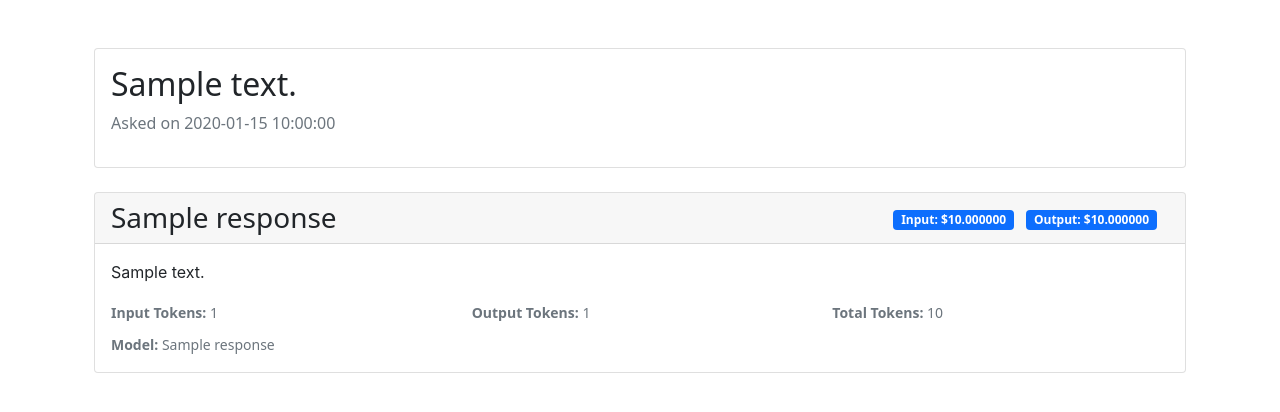
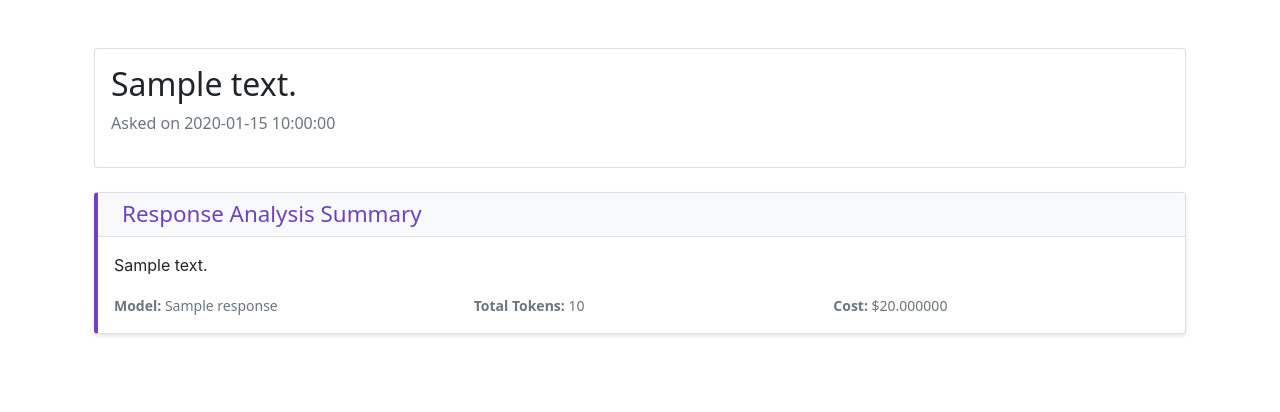
Before and after one commit to gmichnikov/ask-many-llms, a Flask app: page /questions/question/1 in a window 1280 px wide. Shown: the part 56-468 px from the top of the page. Run offline with Flask 2, Linux system fonts and the light colour scheme; a user stored in the database is signed in; tables that the repository leaves empty hold one stand-in row (values such as "Sample post"); parts of the project's set-up code (start-up, migrations or seed data) failed here and were passed over; some libraries are stand-ins or nearby versions.

Commit message:
Add a summary message at the top

```diff
--- a/app/routes/questions.py
+++ b/app/routes/questions.py
@@ -65,10 +65,48 @@ def view_question(question_id):
         flash('You do not have permission to view this question.', 'error')
         return redirect(url_for('main.index'))
 
-    # Get responses for this question
-    responses = question.responses
+    # Get responses for this question, excluding the summary response
+    responses = [r for r in question.responses if r.id != question.summary_response_id]
 
-    return render_template('questions/view.html', question=question, responses=responses)
+    # Generate summary if we have responses but no summary yet
+    if responses and not question.summary_response:
+        try:
+            # Format responses for summary generation
+            formatted_responses = [{
+                'llm_name': r.llm_name,
+                'content': r.content
+            } for r in responses]
+
+            # Generate summary
+            summary = llm_service.generate_summary(question.content, formatted_responses)
+
+            # Create summary response record
+            summary_response = Response(
+                question_id=question.id,
+                content=summary['content'],
+                llm_name=summary['llm_name'],
+                model_name=summary['metadata']['model'],
+                input_tokens=summary['metadata']['input_tokens'],
+                output_tokens=summary['metadata']['output_tokens'],
+                total_tokens=summary['metadata']['total_tokens'],
+                input_cost=summary['metadata']['input_cost'],
+                output_cost=summary['metadata']['output_cost']
+            )
+
+            # Save summary response and update question
+            db.session.add(summary_response)
+            db.session.flush()  # Get the ID of the new response
+            question.summary_response_id = summary_response.id
+            db.session.commit()
+
+        except Exception as e:
+            db.session.rollback()
+            flash(f'Error generating summary: {str(e)}', 'error')
+
+    return render_template('questions/view.html',
+                         question=question,
+                         responses=responses,
+                         summary_response=question.summary_response)
 
 @bp.route('/questions')
 @login_required
--- a/app/services/llm_service.py
+++ b/app/services/llm_service.py
@@ -215,3 +215,36 @@ class LLMService:
                 'safety_ratings': getattr(response, 'safety_ratings', None)
             }
         }
+
+    def generate_summary(self, question: str, responses: List[Dict]) -> Dict:
+        """Generate a summary of the responses using Gemini 2.5 Flash."""
+        # Format the responses for the prompt
+        formatted_responses = []
+        for resp in responses:
+            formatted_responses.append(f"Response from {resp['llm_name']}:\n{resp['content']}\n")
+
+        # Create the prompt
+        prompt = f"""Please analyze the following responses to this question and provide a brief summary of the key points of agreement and disagreement:
+
+Question: {question}
+
+Responses:
+{''.join(formatted_responses)}
+
+Please provide a concise summary that:
+1. Highlights the main points of agreement between the responses
+2. Notes any significant disagreements or different perspectives
+3. Identifies any unique insights from specific models
+4. Keeps the summary brief and focused on the most important points
+
+Format your response in clear, well-structured paragraphs."""
+
+        # Get the summary using Gemini 2.5 Flash
+        model_name = 'gemini-2.5-flash-preview-05-20'
+        response = self._get_gemini_response(prompt, model_name)
+
+        return {
+            'llm_name': 'Gemini 2.5 Flash',
+            'content': response['content'],
+            'metadata': response['metadata']
+        }
--- a/app/templates/questions/view.html
+++ b/app/templates/questions/view.html
@@ -12,6 +12,41 @@
                     <p class="text-muted">Asked on {{ question.timestamp.strftime('%Y-%m-%d %H:%M:%S') }}</p>
                 </div>
             </div>
+
+            {% if summary_response %}
+            <div class="card mb-4 summary-card">
+                <div class="card-header bg-light">
+                    <h3 class="mb-0">
+                        <i class="fas fa-chart-line me-2"></i>
+                        Response Analysis Summary
+                    </h3>
+                </div>
+                <div class="card-body">
+                    <div class="response-content markdown-body">
+                        {{ summary_response.content|markdown|safe }}
+                    </div>
+                    <div class="metadata mt-3">
+                        <div class="row">
+                            <div class="col-md-4">
+                                <small class="text-muted">
+                                    <strong>Model:</strong> {{ summary_response.model_name }}
+                                </small>
+                            </div>
+                            <div class="col-md-4">
+                                <small class="text-muted">
+                                    <strong>Total Tokens:</strong> {{ summary_response.total_tokens }}
+                                </small>
+                            </div>
+                            <div class="col-md-4">
+                                <small class="text-muted">
+                                    <strong>Cost:</strong> ${{ "%.6f"|format(summary_response.input_cost + summary_response.output_cost) }}
+                                </small>
+                            </div>
+                        </div>
+                    </div>
+                </div>
+            </div>
+            {% endif %}
 
             {% for response in responses %}
             <div class="card mb-4">
@@ -165,5 +200,20 @@
 .markdown-body table tr:nth-child(2n) {
     background-color: #f6f8fa;
 }
+
+.summary-card {
+    border-left: 4px solid #6f42c1;
+    box-shadow: 0 2px 4px rgba(0,0,0,0.1);
+}
+
+.summary-card .card-header {
+    background-color: #f8f9fa;
+    border-bottom: 1px solid rgba(0,0,0,0.1);
+}
+
+.summary-card .card-header h3 {
+    color: #6f42c1;
+    font-size: 1.4rem;
+}
 </style>
 {% endblock %}
```
Also changed, not shown: app/models.py (+8 -1 lines), migrations/versions/709ff6d2c891_add_summary_response_id_to_question_.py (added, +34 -0 lines).
